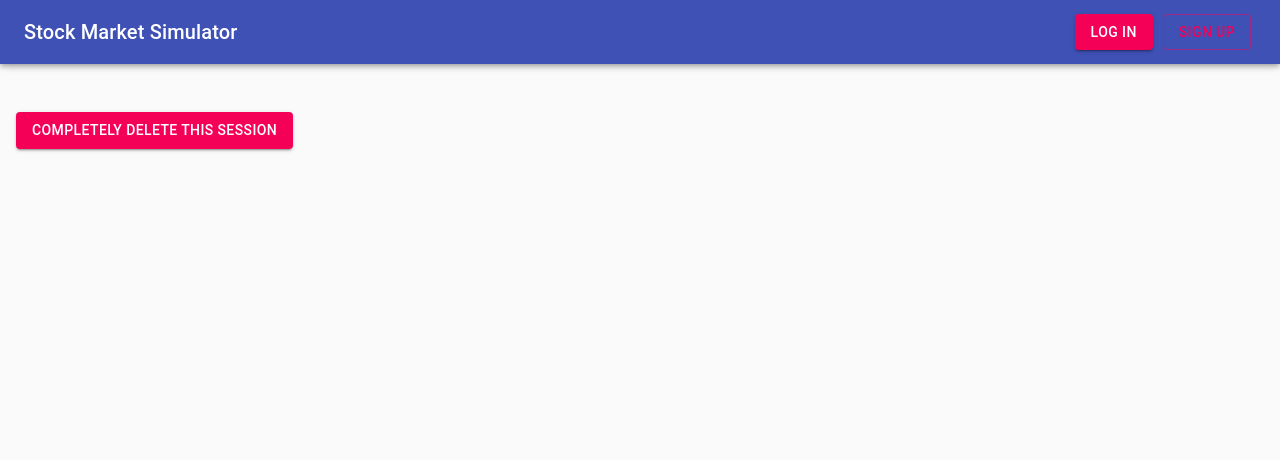
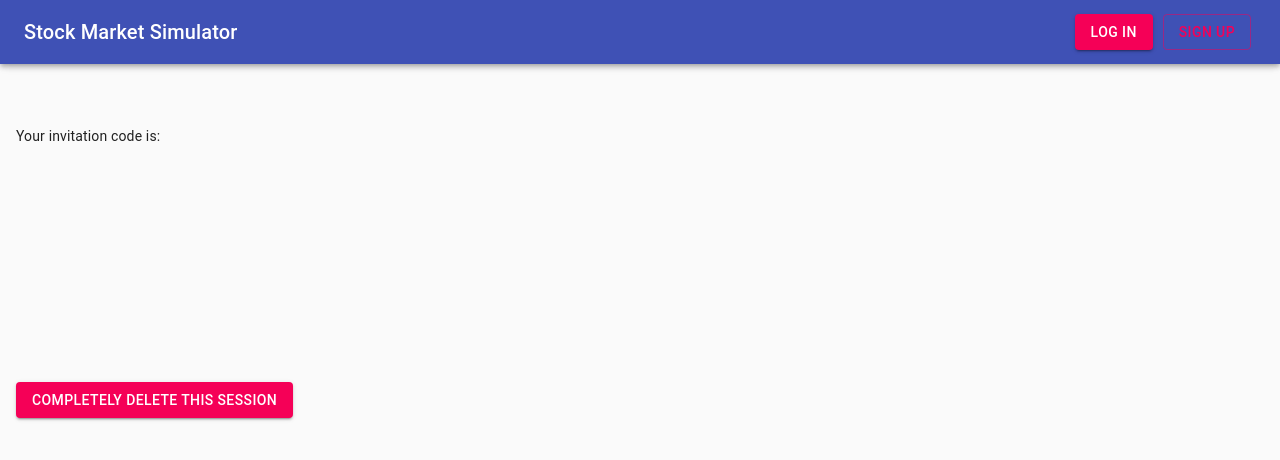
Before and after one commit to StockMarketSimulator-CSC-59867-03/SMSimulator_Website, a React (Create React App) app: page /manage in a window 1280 px wide. Shown: the top 460 px of the page. Built offline with nearby package versions, Linux system fonts and the light colour scheme; no server answers; the database is empty.

Commit message:
show invitation code in managepage

```diff
--- a/package.json
+++ b/package.json
@@ -2,7 +2,7 @@
   "name": "stockmarketsimulator",
   "version": "0.1.0",
   "private": true,
-  "proxy":"http://localhost:9000/",
+  "proxy": "http://localhost:9000/",
   "dependencies": {
     "@material-ui/core": "^4.9.4",
     "@material-ui/icons": "^4.9.1",
--- /dev/null
+++ b/src/Pages/ManagePage/ManagePage.scss
@@ -0,0 +1,3 @@
+#deleteButton {
+	margin-top: 80%;
+}
--- a/src/Pages/ManagePage/ManagePage.tsx
+++ b/src/Pages/ManagePage/ManagePage.tsx
@@ -10,14 +10,28 @@ import { StockDataService } from '../../Services/StockDataService';
 import StockData from '../OldPages/StockData/stockdata';
 import firebase from 'firebase';
 import { collection, collectionData, collectionChanges } from 'rxfire/firestore';
+import './ManagePage.scss';
 
 type ManagePageProps = {
     sessionData: any
 };
 
 function ManagePage(props: ManagePageProps){
+    const db = firebase.firestore();
+    const [joinKey, setJoinKey] = useState("");
+
     let history = useHistory();
     let dispatch = useDispatch();
+
+    useEffect(()=>{
+      db.collection('Sessions').doc(props.sessionData.id).get().then(doc => {
+        if(doc.exists){
+          setJoinKey(doc.data()?.joinKey);
+        }
+      }).catch(err => {
+        console.log("Error getting join key from firebase");
+      });
+    },[]);
 
     let leaveSession = ()=>{
         dispatch(changeSessionID(""));
@@ -38,8 +52,6 @@ function ManagePage(props: ManagePageProps){
     }
 
     async function deleteSessionDocument(documentPath: any, batchSize: any){
-        const db = firebase.firestore();
-
         // since firebase do not delete subcollections inside document, manually delete them
         // First, delete the stock history collection
         db.collection('Sessions').doc(documentPath).collection('Stocks').get().then(querySnapshot => {
@@ -115,9 +127,10 @@ function ManagePage(props: ManagePageProps){
 
         >
             <div>
-                <Button onClick={handleDeleteSession} variant="contained" color="secondary">
-                    Completely delete this session
-                </Button>
+              <p>Your invitation code is: <b>{joinKey}</b></p>
+              <Button id="deleteButton" onClick={handleDeleteSession} variant="contained" color="secondary">
+                  Completely delete this session
+              </Button>
             </div>
         </Grid>
     );
--- a/src/Pages/SessionPage/SessionPage.tsx
+++ b/src/Pages/SessionPage/SessionPage.tsx
@@ -101,7 +101,7 @@ function SessionPage(props:SessionPageProps){
                 return;
             }
 
-            fetch('/addStocks', {
+            fetch('addStocks', {
                 method: 'POST',
                 headers: {
                     'Content-Type': 'application/json',
```
